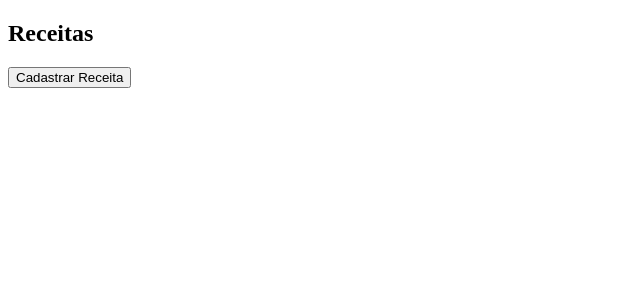
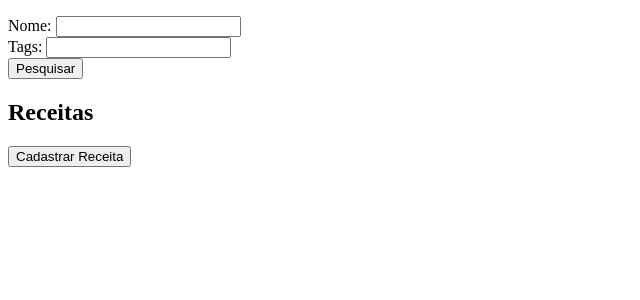
Before and after one commit to mariavboas/LP_Receitas, a Flask app: page /home in a window 1280 px wide. Shown: the part 70-370 px from the top of the page, without its empty margins (0-640 px from the left). Run offline with Flask 3, Linux system fonts and the light colour scheme; data that the repository does not hold is empty; some libraries are stand-ins or nearby versions.

Commit message:
rudimentar search tool

```diff
--- a/projeto/templates/home.html
+++ b/projeto/templates/home.html
@@ -25,21 +25,29 @@
         </a>
     </ul>
 </nav>
-
 <body>
+    <form method="GET" action="/home">
+        <div>
+            <label for="name">Nome:</label>
+            <input type="text" name="name" value="{{ search_name }}">
+        </div>
+        <div>
+            <label for="tags">Tags:</label>
+            <input type="text" name="tags" value="{{ search_tags }}">
+        </div>
+        <div>
+            <button type="submit">Pesquisar</button>
+        </div>
+    </form>
     <section id="mainpage">
         <h1>Receitas</h1>
         {% for receita in receitas %}
+            <h2 class="titulo_receita">{{ receita.titulo }}</h2>
+            <h4 class="id_usuario">{{ receita.userid }}</h4>
 
-            <h2 class="titulo_receita">{{ receita.titulo }}</h2>
-            <h4 class="id_usuario">{{ receita.userid }}</p>
-
-            {% for tag in receita.tags %}
-                {{ tag }}
-            {% endfor %}
+            <p class="tags_receita">Tags: {{ receita.tags }}</p>
 
             <p class="texto_receita">{{ receita.conteudo }}</p>
-
         {% endfor %}
         <button onclick="window.location.href='/cadreceitas'">Cadastrar Receita</button>
     </section>
--- a/projeto/view.py
+++ b/projeto/view.py
@@ -69,6 +69,19 @@ def cadreceitas():
 
 @app.route('/home', methods=['GET', 'POST'])
 def home():
-    app.logger.info('Solicitação recebida na rota /login')
-    receitas = mongo.db.receitas.find()
-    return render_template('home.html', receitas=receitas)
+    app.logger.info('Solicitação recebida na rota /home')
+
+    # Obtenha os parâmetros de pesquisa da URL
+    search_name = request.args.get('name', default='', type=str)
+    search_tags = request.args.get('tags', default='', type=str)
+
+    # Filtrar as receitas com base nos parâmetros de pesquisa
+    query = {}
+    if search_name:
+        query['titulo'] = {'$regex': search_name, '$options': 'i'}
+    if search_tags:
+        query['tags'] = {'$regex': search_tags, '$options': 'i'}
+
+    receitas = mongo.db.receitas.find(query)
+
+    return render_template('home.html', receitas=receitas, search_name=search_name, search_tags=search_tags)
```
